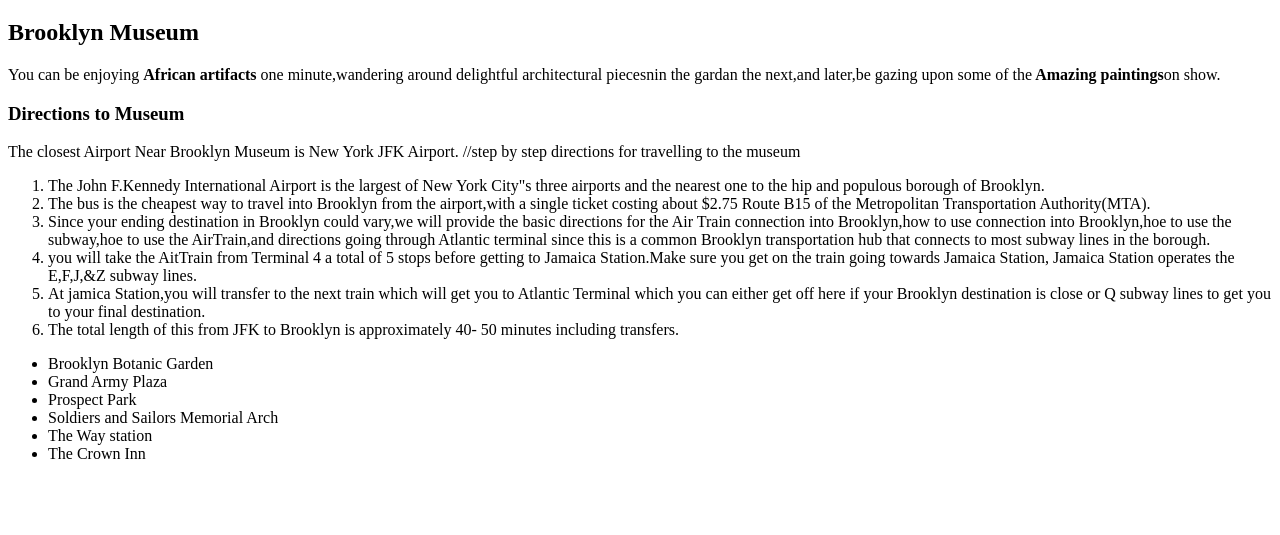
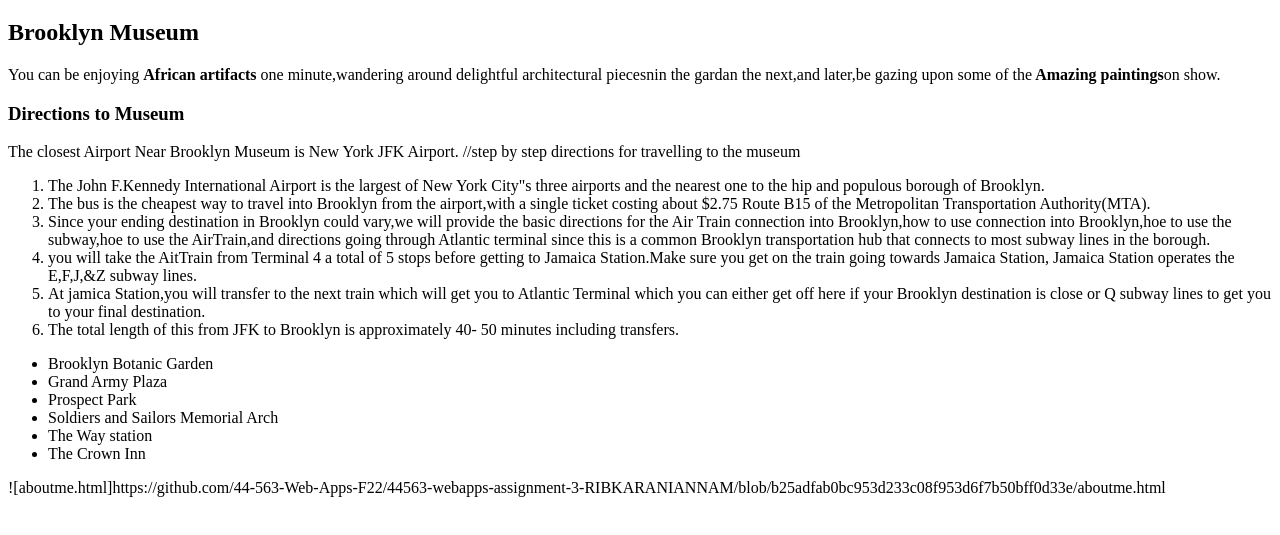
Before and after one commit to 44-563-Web-Apps-F22/44563-webapps-assignment-3-RIBKARANIANNAM, a plain HTML site: page index.html in a window 1280 px wide. Shown: the part 61-596 px from the top of the page. Drawn offline with Linux system fonts and the light colour scheme.

Commit message:
added aboutme link

```diff
--- a/index.html
+++ b/index.html
@@ -29,5 +29,6 @@
 <li> The Way station</li>
 <li> The Crown Inn</li>
 </ul>
+![aboutme.html]https://github.com/44-563-Web-Apps-F22/44563-webapps-assignment-3-RIBKARANIANNAM/blob/b25adfab0bc953d233c08f953d6f7b50bff0d33e/aboutme.html
 </body>
 </html>
```
